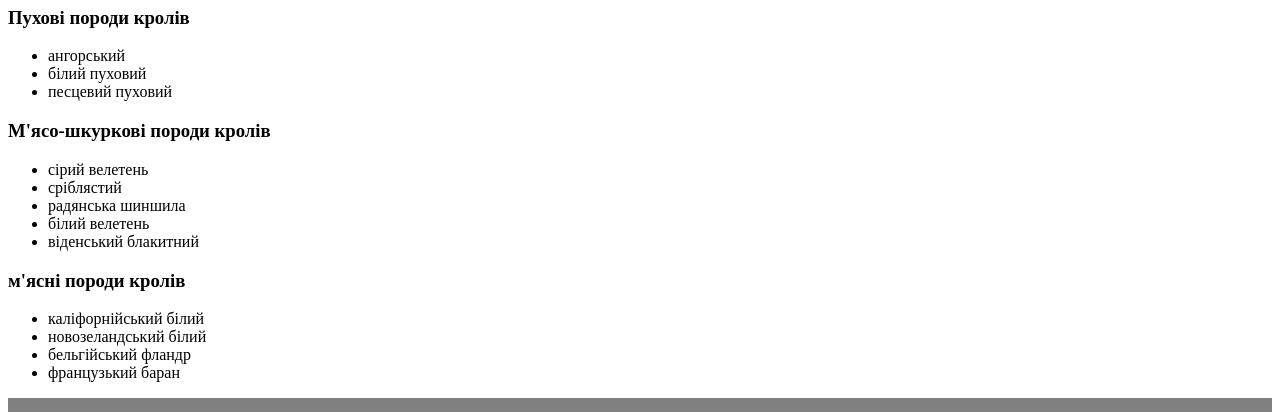
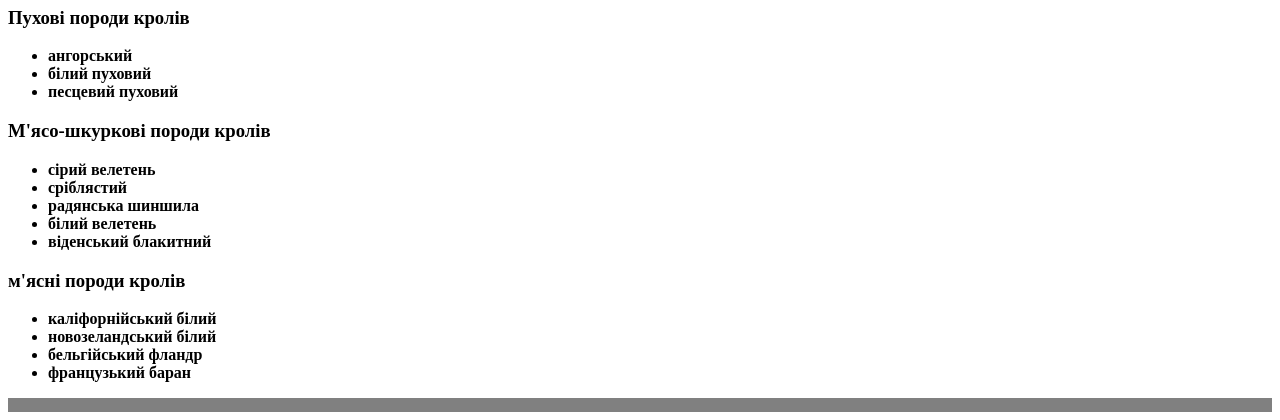
Before and after one commit to biograff/biograf, a plain HTML site: page index.html in a window 1280 px wide. Shown: the part 513-933 px from the top of the page. Drawn offline with Linux system fonts and the light colour scheme.

Commit message:
Update index.html

```diff
--- a/index.html
+++ b/index.html
@@ -5,36 +5,37 @@
 <meta http-equiv="X-UA-Compatible"     content="IE=edge">
 <meta name="viewport" content="width=device-width, initial-scale=1.0">
 <title>ВИВЧАЙ КРОЛІВ</title>
+<link rel="stylesheet" href="style.css" id="theme">
 </head>
 <body>
   <h1>ВИВЧАЙ КРОЛІВ З НАМИ</h1>
 <img src="https://amiel.club/uploads/posts/2022-03/1647699497_6-amiel-club-p-kartinki-zaitsa-dlya-srisovki-6.jpg" width="200px" alt="Кролики">
 <a target="_blank" href="https://uk.wikipedia.org/wiki/%D0%9A%D1%80%D1%96%D0%BB%D1%8C">більше про них</a>
  <hr size="10" noshade="21">
-<p></p><h1>Свійський кролики</h1>  популярний об'єкт для розведення, оскільки відрізняється скоростиглістю, плодючістю та інтенсивним ростом. Розмножуватись можуть протягом всього року. Статевої зрілості досягають у 3-4 місяці. Вагітність продовжується 28-32 доби кількість кроленят від 6 до 15 іноді більше. Вирощують заради м'яса, хутра та пуху. Скоростиглі породи готові до забою у віці 70 діб при вазі 1,8—2 кг, пізньостиглі — на 90—110 добу, при вазі 2,8—4 кг. М'ясо має дієтичні властивості. Найкраще хутро від кроликів отримують в осінньо-зимовий період. Тривалість життя кроликів 7-10 років, тривалість господарського використання 2-3 роки.
+<p></p><h1>Свійський кролики</h1><b>популярний об'єкт для розведення, оскільки відрізняється скоростиглістю, плодючістю та інтенсивним ростом. Розмножуватись можуть протягом всього року. Статевої зрілості досягають у 3-4 місяці. Вагітність продовжується 28-32 доби кількість кроленят від 6 до 15 іноді більше. Вирощують заради м'яса, хутра та пуху. Скоростиглі породи готові до забою у віці 70 діб при вазі 1,8—2 кг, пізньостиглі — на 90—110 добу, при вазі 2,8—4 кг. М'ясо має дієтичні властивості. Найкраще хутро від кроликів отримують в осінньо-зимовий період. Тривалість життя кроликів 7-10 років, тривалість господарського використання 2-3 роки.</b>
 
-    У світі нараховують близько 60 порід кроликів, які поділяють на хутрові та пухові, а також за розмірами на великі (4-5 кг та більше) середні (2,5—4 кг), малі (менше 2,5 кг). В Україні представник великих порід — сірий велетень, середніх — порода метелик, маленьких — місцеві породи.</p>
+  <b>У світі нараховують близько 60 порід кроликів, які поділяють на хутрові та пухові, а також за розмірами на великі (4-5 кг та більше) середні (2,5—4 кг), малі (менше 2,5 кг). В Україні представник великих порід — сірий велетень, середніх — порода метелик, маленьких — місцеві породи.</b></p>
   <h1>Які бувають кролі</h1>
     <h3>Пухові породи кролів</h3>
     <ul>
-  <li>ангорський</li>
-  <li>білий пуховий</li>
-  <li> песцевий пуховий</li>
+  <li><b>ангорський</b></li>
+  <li><b>білий пуховий</b></li>
+  <li><b>песцевий пуховий</b></li>
   </ul>
   <h3>М'ясо-шкуркові породи кролів</h3>
   <ul>
-    <li>сірий велетень</li>
-    <li>сріблястий</li>
-    <li>радянська шиншила</li>
-    <li>білий велетень</li>
-    <li>віденський блакитний</li>
+    <li><b>сірий велетень</b></li>
+    <li><b>сріблястий</b></li>
+    <li><b>радянська шиншила</b></li>
+    <li><b>білий велетень</b></li>
+    <li><b>віденський блакитний</b></li>
   </ul>
   <h3>м'ясні породи кролів</h3>
   <ul>
-    <li>каліфорнійський білий</li>
-    <li>новозеландський білий</li>
-    <li>бельгійський фландр</li>
-    <li>французький баран</li>
+    <li><b>каліфорнійський білий</b></li>
+    <li><b>новозеландський білий</b></li>
+    <li><b>бельгійський фландр</b></li>
+    <li><b>французький баран</b></li>
   </ul>
     <hr size="14" noshade="21">
  </body>
```
